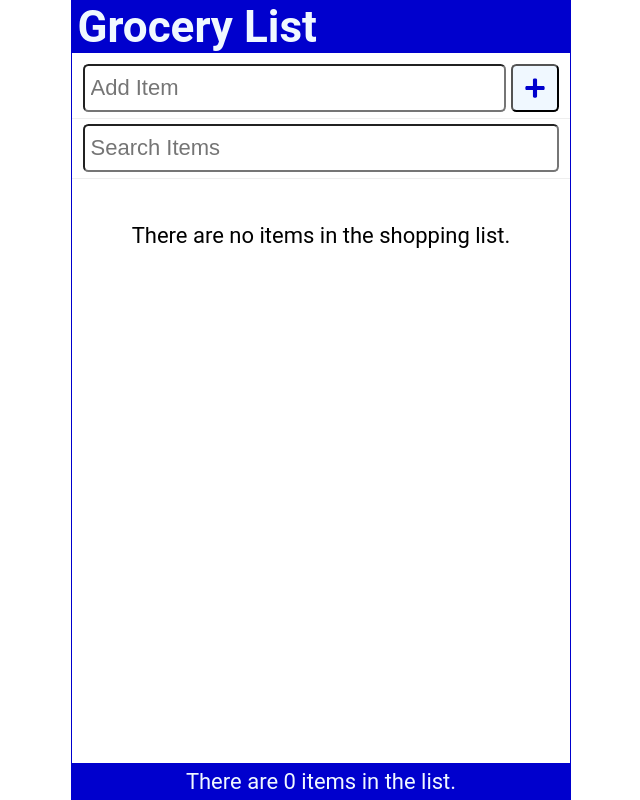
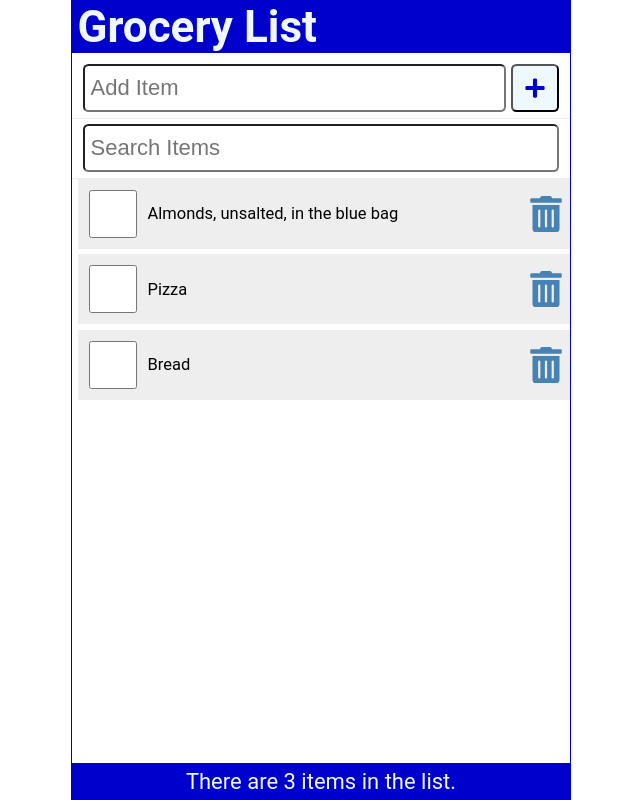
Before and after one commit to mtoce/Grocery-List, a React (Create React App) app: page / in a window 1280 px wide. Shown: the whole page, without its empty margins (319-959 px from the left). Built offline with nearby package versions, Linux system fonts and the light colour scheme; data requests are answered from the project's data file.

Commit message:
Loaded initial data from json with json-server

```diff
--- a/src/App.js
+++ b/src/App.js
@@ -12,10 +12,29 @@
   const [items, setItems] = useState([])
   const [newItem, setNewItem] = useState('')
   const [search, setSearch] = useState('')
+  const [fetchError, setFetchError] = useState(null)
+  const [isLoading, setIsLoading] = useState(true)
 
   useEffect(() => {
-    localStorage.setItem('shoppinglist', JSON.stringify(items))
-  }, [items])
+    const fetchItems = async () => {
+      try {
+        const response = await fetch(API_URL)
+        if (!response.ok) throw Error('Did not receive expected data')
+        const listItems = await response.json()
+        setItems(listItems)
+        setFetchError(null)
+      } catch (err) {
+        setFetchError(err.message)
+      } finally {
+        setIsLoading(false)
+      }
+    }
+    setTimeout(() => {
+      fetchItems()
+    }, 2000)
+    // (async () => await fetchItems())() // used for an async function with a return value (not needed here)
+    // [] means useEffect will only operate at load time. Whatever is inside the brackets determines when useEffect will run. If we put our items array in, it would run every time the items array changed. (Which we don't want in this case since we're using useEffect to load out initial array. That could cause an infinite loop.)
+  }, [])
 
   const addItem = (item) => {
     const id = items.length ? items[items.length - 1].id + 1 : 1;
@@ -62,12 +81,16 @@
         search={search}
         setSearch={setSearch}
       />
-      <Content
-        items={items.filter(item => ((item.item).toLowerCase()).includes(search.toLowerCase()))}
-        setItems={setItems}
-        handleCheck={handleCheck}
-        handleDelete={handleDelete}
-      />
+      <main>
+        { isLoading && <p style={{ color: "mediumblue", paddingTop: "1rem" }}>Loading Items...</p> }
+        { fetchError && <p style={{ color: "red", paddingTop: "1rem" }}>{`Error: ${fetchError}`}</p> }
+        {!fetchError && !isLoading && <Content
+          items={items.filter(item => ((item.item).toLowerCase()).includes(search.toLowerCase()))}
+          setItems={setItems}
+          handleCheck={handleCheck}
+          handleDelete={handleDelete}
+        />}
+      </main>
       <Footer length={items.length}/>
     </div>
   );
--- a/src/Content.js
+++ b/src/Content.js
@@ -4,7 +4,7 @@
 
 
   return (
-    <main>
+    <>
         {/* If there are items in the list (if it has a length not equal to 0), Show the list of items */}
         { items.length ? (
             <ItemList
@@ -18,7 +18,7 @@
                 style={{ marginTop: '2rem' }}
             >There are no items in the shopping list.</p>
         )}
-    </main>
+    </>
   )
 }
 
```
